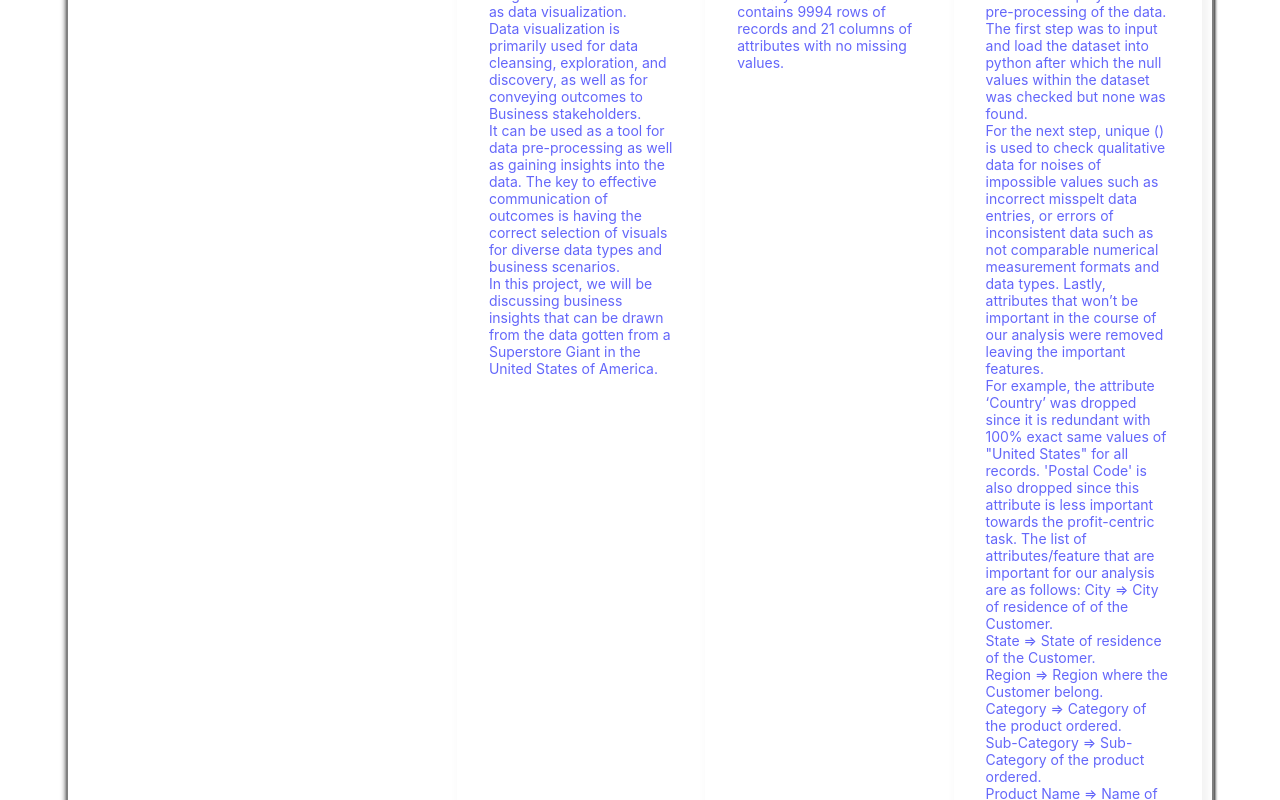
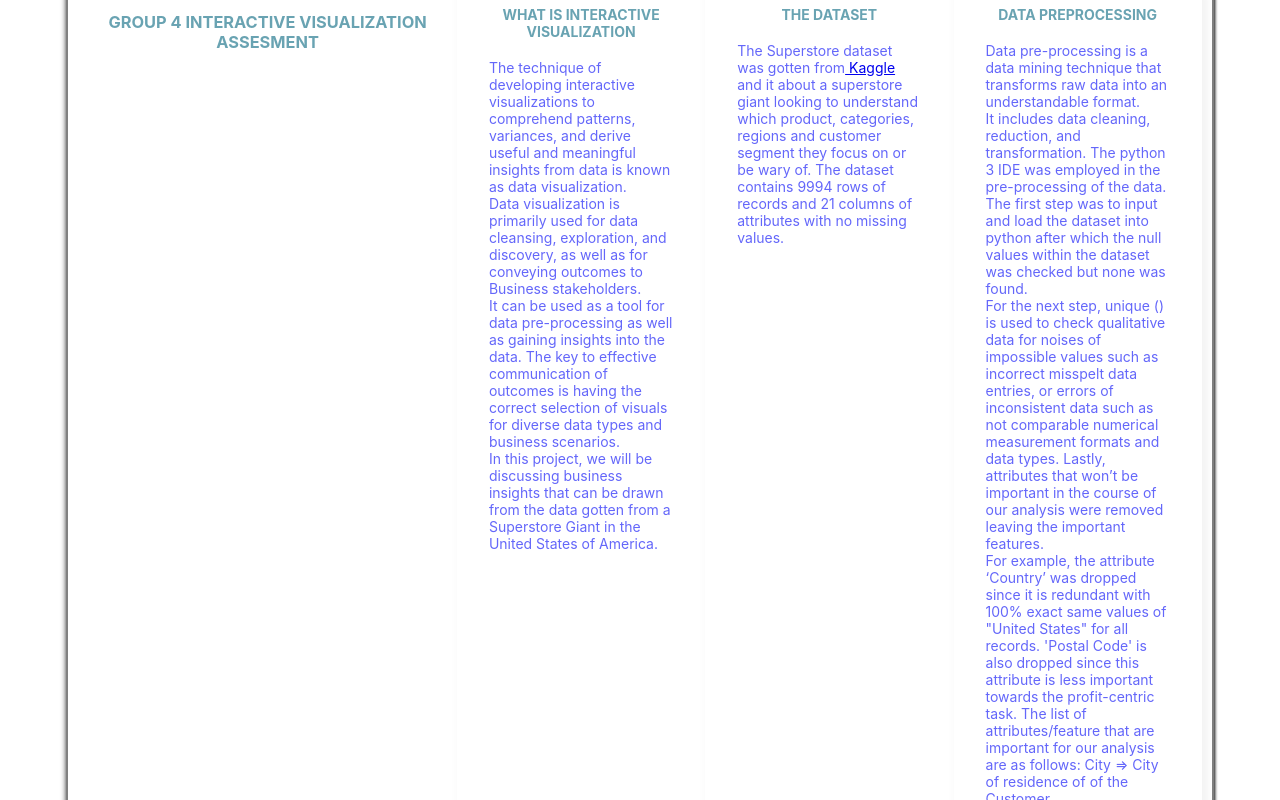
Before and after one commit to Sir-Newton/BBsTeams, a Next.js app in the folder BBsTeams/: page / in a window 1280 px wide. Shown: the part 420-1220 px from the top of the page. Built offline with nearby package versions, Linux system fonts and the light colour scheme.

Commit message:
Update globals.css

```diff
--- a/BBsTeams/styles/globals.css
+++ b/BBsTeams/styles/globals.css
@@ -45,8 +45,8 @@ code {
   flex-direction: column;
   justify-content: center;
   align-items: center;
-  margin-top: 100px;
-  padding-top: 100px;
+  margin-top: 250px;
+  padding-top: 150px;
 }
 
 @media only screen and (max-width: 700px)
```
